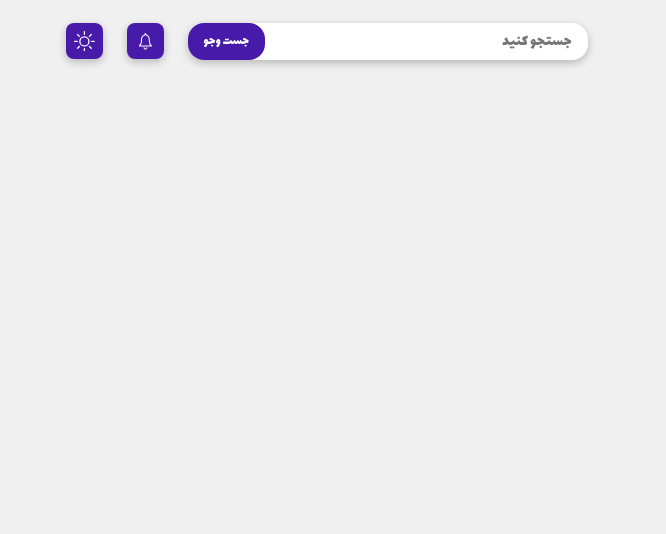
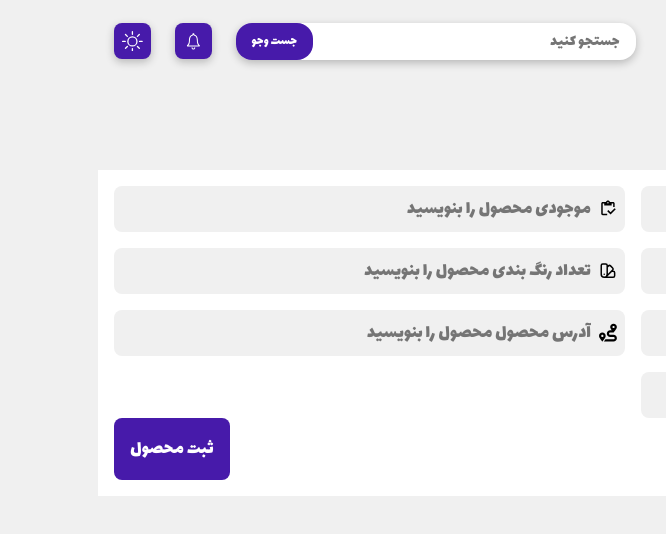
Before and after one commit to amirkhazaeli/cms-project, a React (Create React App) app: page /product in a window 1280 px wide. Shown: the top 534 px of the page, without its empty margins (614-1280 px from the left). Built offline with nearby package versions, Linux system fonts and the light colour scheme.

Commit message:
Create AddNewProduct Component add to Product Page

```diff
--- a/src/App.css
+++ b/src/App.css
@@ -3,4 +3,5 @@
 }
 .main{
     flex: 6;
+    padding: 0 1rem;
 }
--- /dev/null
+++ b/src/Components/AddNewProduct/AddNewProduct.css
@@ -0,0 +1,46 @@
+.add-Product{
+    margin-top: 2rem;
+}
+.add-new-product-title{
+    font-size: 2rem;
+    margin-right: .5rem;
+}
+.add-Product form{
+    margin-top: 1.5rem;
+    background-color: var(--white);
+    padding: 1rem;
+    text-align: left;
+}
+.add-new-product-wrap{
+    display: grid;
+    grid-template-columns: 1fr 1fr;
+    gap: 1rem;
+}
+.add-new-product-group{
+    background-color: var(--white-50);
+    border-radius: .5rem;
+    font-size: 1.2rem;
+    display: flex;
+    align-items: center;
+    padding-right: .5rem;
+}
+.add-new-product-group input{
+   outline: none;
+   border: none;
+   background: unset;
+   width: 100%;
+   padding: .5rem;
+   font-size: 1.2rem;
+}
+.add-new-product-btn{
+    background-color: var(--primary-color);
+    color: var(--white);
+    border: none;
+    border-radius: .5rem;
+    font-size: 1.2rem;
+    padding: 1rem;
+}
+.add-new-product-btn:hover{
+    cursor: pointer;
+    background-color: rgb(10, 19, 107);
+}
--- /dev/null
+++ b/src/Components/AddNewProduct/AddNewProduct.jsx
@@ -0,0 +1,51 @@
+import React from 'react'
+import './AddNewProduct.css'
+import {IoPricetagOutline} from 'react-icons/io5'
+import {AiOutlineLineChart} from 'react-icons/ai'
+import {MdOutlineDriveFileRenameOutline,MdOutlineInventory} from 'react-icons/md'
+import {BsBarChartLine} from 'react-icons/bs'
+import {HiOutlineColorSwatch} from 'react-icons/hi'
+import {FaRoute} from 'react-icons/fa'
+export default function AddNewProduct() {
+    return (
+        <div className='add-Product'>
+            <h1 className='add-new-product-title'>افزودن محصول جدید</h1>
+            <form>
+                <div className='add-new-product-wrap'>
+                    <div className="add-new-product-group">
+                        <MdOutlineDriveFileRenameOutline />
+                        <input type="text" placeholder='اسم محصول را بنویسید'/>
+                    </div>
+                    <div className="add-new-product-group">
+                        <MdOutlineInventory />
+                        <input type="text" placeholder='موجودی محصول را بنویسید'/>
+                    </div>
+                    <div className="add-new-product-group">
+                        <AiOutlineLineChart />
+                        <input type="text" placeholder='میزان محبوبیت محصول را بنویسید'/>
+                    </div>
+                    <div className="add-new-product-group">
+                        <HiOutlineColorSwatch />
+                        <input type="text" placeholder='تعداد رنگ بندی محصول را بنویسید'/>
+                    </div>
+                    <div className="add-new-product-group">
+                        <IoPricetagOutline />
+                        <input type="text" placeholder='قیمت محصول را بنویسید'/>
+                    </div>
+                    <div className="add-new-product-group">
+                        <FaRoute />
+                        <input type="text" placeholder='آدرس محصول محصول را بنویسید'/>
+                    </div>
+                    <div className="add-new-product-group">
+                        <BsBarChartLine />
+                        <input type="text" placeholder='میزان فروش محصول را بنویسید'/>
+                    </div>
+                </div>
+                <button className='add-new-product-btn'>ثبت محصول</button>
+            </form>
+
+        </div>
+
+
+    )
+}
--- /dev/null
+++ b/src/Components/ErrorBox/ErrorBox.css
@@ -0,0 +1,8 @@
+.cms-error-box{
+    text-align: center;
+    background-color: rgb(243, 74, 74);
+    color: var(--white);
+    font-size: 2rem;
+    padding: 2rem;
+    border-radius: .5rem;
+}
--- /dev/null
+++ b/src/Components/ErrorBox/ErrorBox.jsx
@@ -0,0 +1,11 @@
+import React from 'react'
+import './ErrorBox.css'
+export default function ErrorBox({msg}) {
+  return (
+    <div className='cms-error-box'>
+        {
+            msg
+        }
+    </div>
+  )
+}
--- a/src/Components/Product/Product.jsx
+++ b/src/Components/Product/Product.jsx
@@ -1,7 +1,13 @@
 import React from 'react'
+import AddNewProduct from '../AddNewProduct/AddNewProduct'
+import ErrorBox from '../ErrorBox/ErrorBox'
 
 export default function Product() {
   return (
-    <div>Product</div>
+    <>
+         <AddNewProduct />
+    </>
+
+
   )
 }
```
